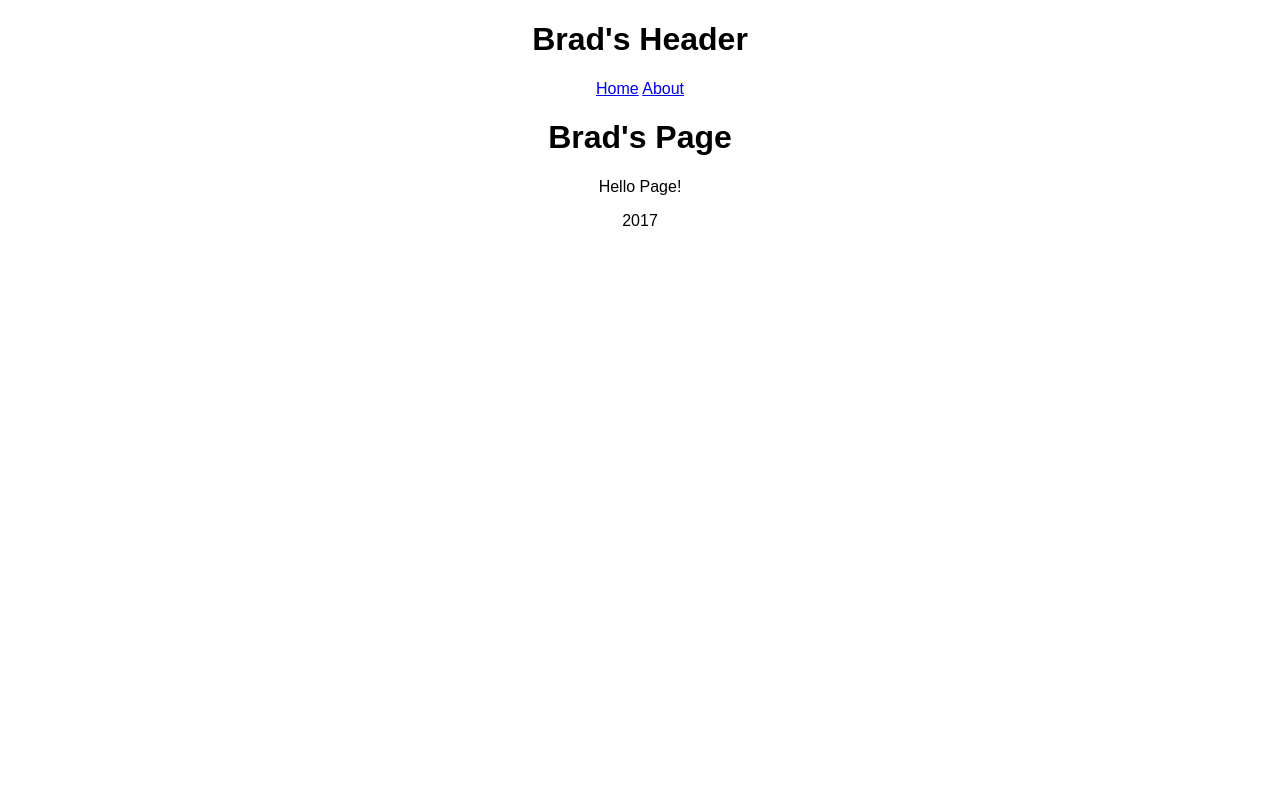
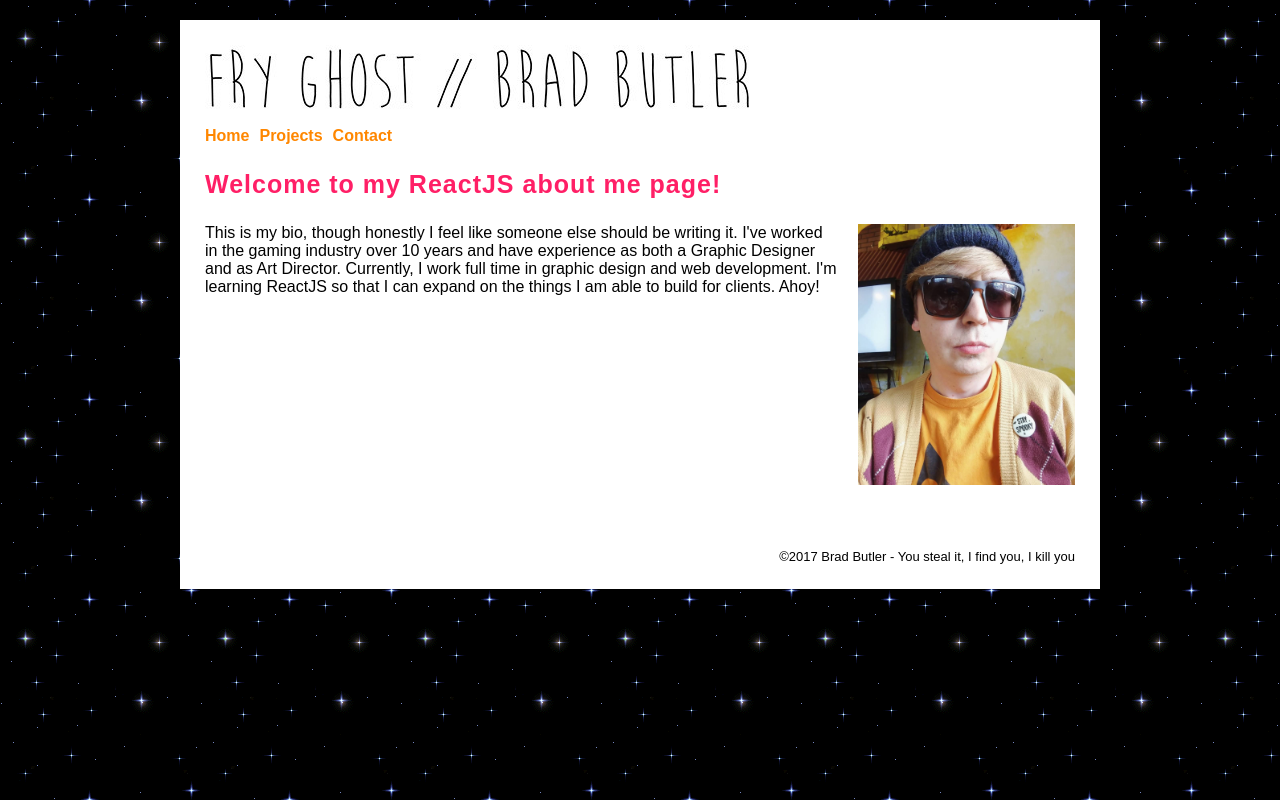
Before and after one commit to spookyburger/about-me-project, a React app: page / in a window 1280 px wide. Built offline with nearby package versions, Linux system fonts and the light colour scheme.

Commit message:
Add files via upload

```diff
--- a/package.json
+++ b/package.json
@@ -5,6 +5,7 @@
   "dependencies": {
     "react": "^16.0.0",
     "react-dom": "^16.0.0",
+    "react-router-dom": "^4.2.2",
     "react-scripts": "1.0.14"
   },
   "scripts": {
--- a/public/index.html
+++ b/public/index.html
@@ -19,7 +19,7 @@
       work correctly both with client-side routing and a non-root public URL.
       Learn how to configure a non-root public URL by running `npm run build`.
     -->
-    <title>React App</title>
+    <title>Fry Ghost // Brad Butler</title>
   </head>
   <body>
     <noscript>
--- a/src/Routes.js
+++ b/src/Routes.js
@@ -1,25 +1,40 @@
 import React from 'react'
 import { BrowserRouter as Router, Route, Switch } from 'react-router-dom'
-import { withRouter } from 'react-router-dom'
 
 import Header from './pages/Header'
 import Footer from './pages/Footer'
 import Home from './pages/Home'
-import About from './pages/About'
+import Projects from './pages/Projects'
+import Contact from './pages/Contact'
 import NotFound from './pages/NotFound'
+import Background from './img/starsglow1.png'
 
 export default () => {
+
+const sectionStyle ={
+        backgroundImage: `url(${Background})`,
+        height: `100%`
+    }
+
+
     return (
-            <div>
+        <div className="fullscreen">
+        <section style={ sectionStyle }>
+            <div className="pagecontainer">
+            <div className="pagebody">
                 <Header/>
                 <Router>
                     <Switch>
                         <Route exact path="/" component={Home} />
-                        <Route path="/about" component={About} />
+                        <Route path="/projects" component={Projects} />
+                        <Route path="/contact" component={Contact} />
                         <Route component={NotFound} />
                     </Switch>
                 </Router>
                 <Footer/>
             </div>
+            </div>
+        </section>
+        </div>
     )
 }
--- a/src/index.css
+++ b/src/index.css
@@ -1,9 +1,118 @@
+* {
+    box-sizing: border-box;
+    font-family: sans-serif;
+}
+
 body {
-  margin: 0;
-  padding: 0;
-  font-family: sans-serif;
+    margin: 0;
+    padding: 0;
+    font-family: sans-serif;
+    min-height: 100% !important;
+    height: 100%;
+}
+
+img {
+    max-width: 100%;
+    max-height: 100%;
+    padding-bottom: 10px;
+}
+
+html {
+    min-height: 100% !important;
+    height: 100%;
+    background-color: #000;
+}
+
+p {
+    margin: 0px;
+    padding: 0px;
+}
+
+h1,
+h2,
+h3,
+h4 {
+    color: #ff1f66;
+    background: transparent;
+    padding: 0;
+}
+
+h1 {
+    font-size: 25px;
+    letter-spacing: 1px;
+}
+
+h2 {
+    font-size: 20px;
+    letter-spacing: 1px;
+}
+
+h3 {
+    margin: 0 auto;
+    font-size: 20px;
+    letter-spacing: 1px;
+}
+
+article {
+    max-width: 960px;
+    margin: 0 auto;
+    padding: 10px;
 }
 
 .centerbox {
     text-align: center;
 }
+
+header {
+    font-weight: bolder;
+}
+
+footer {
+    text-align: right;
+    margin-top: 50px;
+    font-size: 13px;
+}
+
+a {
+    display: inline-block;
+    color: #ff8700;
+    margin-right: 10px;
+    text-decoration: none;
+}
+
+.fullscreen {
+    z-index: 9999;
+    position: absolute;
+    top: 0;
+    bottom: 0;
+    left: 0;
+    right: 0;
+}
+
+.pagecontainer {
+    max-width: 960px;
+    margin: 0 auto;
+    padding: 20px;
+}
+
+.pagebody {
+    padding: 25px;
+    background-color: #fff;
+    overflow: hidden;
+}
+
+article {
+    min-height: 300px;
+    padding: 0px;
+}
+.bio {
+    display: flex;
+}
+.bioleft {
+    width: 75%;
+    padding-right: 20px;
+}
+
+.bioright {
+    width: 25%;
+}
--- /dev/null
+++ b/src/pages/Contact.js
@@ -0,0 +1,13 @@
+import React from 'react'
+
+export default () => {
+    return (
+        <article>
+            <h1>Buy me food</h1>
+            <p>If you need me call me no matter where you are</p>
+            <p>No matter how far; don’t worry baby</p>
+            <p>Just call my name; I’ll be there in a hurry</p>
+            <p>You don’t have to worry</p>
+        </article>
+    )
+}
--- a/src/pages/Footer.js
+++ b/src/pages/Footer.js
@@ -2,8 +2,8 @@ import React from 'react'
 
 export default () => {
     return (
-        <div class="centerbox">
-                <p>2017</p>
-        </div>
+        <footer>
+                <p>©2017 Brad Butler - You steal it, I find you, I kill you</p>
+        </footer>
     )
 }
--- a/src/pages/Header.js
+++ b/src/pages/Header.js
@@ -1,11 +1,14 @@
 import React from 'react'
+import logo from '../img/cropped-header.jpg'
 
 export default () => {
     return (
         <div>
-            <header class="centerbox">
-                <h1>Brad's Header</h1>
-                <p><a href='/'>Home</a> <a href='/About'>About</a></p>
+            <header>
+                <a href='/'><img src={logo} alt="Fry Ghost // Brad Butler"/></a>
+                <p>
+                    <a href='/'>Home</a><a href='/projects'>Projects</a><a href='/contact'>Contact</a>
+                </p>
             </header>
         </div>
     )
--- a/src/pages/Home.js
+++ b/src/pages/Home.js
@@ -1,10 +1,20 @@
 import React from 'react'
+import avatar from '../img/avatar.jpg'
 
 export default () => {
     return (
-        <div class="centerbox">
-                <h1>Brad's Page</h1>
-                <p>Hello Page!</p>
-        </div>
+        <article>
+            <h1>Welcome to my ReactJS about me page!</h1>
+            <div className='bio'>
+            <div className='bioleft'>
+                <p>
+                    This is my bio, though honestly I feel like someone else should be writing it. I've worked in the gaming industry over 10 years and have experience as both a Graphic Designer and as Art Director. Currently, I work full time in graphic design and web development. I'm learning ReactJS so that I can expand on the things I am able to build for clients. Ahoy!
+                </p>
+            </div>
+            <div className='bioright'>
+                <img src={avatar} alt=""/>
+            </div>
+            </div>
+        </article>
     )
 }
--- a/src/pages/NotFound.js
+++ b/src/pages/NotFound.js
@@ -2,8 +2,8 @@ import React from 'react'
 
 export default () => {
     return (
-        <div>
+        <article>
             <h1>DOH... not found</h1>
-        </div>
+        </article>
     )
 }
--- /dev/null
+++ b/src/pages/Projects.js
@@ -0,0 +1,30 @@
+import React from 'react'
+
+export default () => {
+    return (
+        <article>
+            <h1>Big list of garbage</h1>
+            <p>Here are some things I've made and worked on</p>
+            <ul>
+                <li><a href="http://www.mobygames.com/developer/sheet/view/developerId,262636">My MobyGames Profile</a></li>
+                <li><a href="https://www.discogs.com/artist/5563725-Shrugboat">My Discogs Profile</a></li>
+                <li><a href="http://www.guv1.com/xacfaq">XacFAQ (Art Director)</a></li>
+                <li><a href="https://www.youtube.com/watch?v=RECmyzoTieA">Jesus Daily Doves (Art Director)</a></li>
+                <li><a href="https://spookyburger.com">Spookyburger Shirts</a></li>
+                <li><a href="http://fryghost.com">Fryghost WP Template</a></li>
+                <li><a href="http://givestockfestival.com/">Givestock Festival Website</a></li>
+                <li><a href="https://open.spotify.com/artist/7aL2dC0i1iIDlqwkyHBeEq?autoplay=true">Shrugboat on Spotify</a></li>
+                <li><a href="https://shrugboat.bandcamp.com">Shrugboat on Bandcamp</a></li>
+                <li><a href="https://feedbands.com/vinyl/record-archive">Feedbands Record Archive (Feb 2017)</a></li>
+                {/*<li><a href="https://www.youtube.com/channel/UCIjwX2OofCvRMY6pcdZPRZw">The Music Machine</a></li>*/}
+            </ul>
+            <p>In the news</p>
+            <ul>
+                <li><a href="https://www.deseretnews.com/article/600125319/Work-of-2-Utah-students-to-air-on-Channel-One.html">Work of 2 Utah students to air on Channel One (2005)</a></li>
+                <li><a href="https://www.engadget.com/2007/12/06/glucoboy-turns-diabetes-blood-testing-into-a-game">Glucoboy (Lead Designer) (2007)</a></li>
+                <li><a href="https://www.slugmag.com/pdf/285-September-2012.pdf">Shrugboat SLUG Review, PDF, Pg. 31 (2012)</a></li>
+                <li><a href="http://saltlakecomiccon.com/utah-game-developers-building-a-world-class-industry">Utah Game Developers: Building A World-Class Industry (2014)</a></li>
+            </ul>
+        </article>
+    )
+}
```
Also changed, not shown: public/favicon.ico, public/manifest.json, src/img/avatar.jpg (added), src/img/cropped-header.jpg (added), src/img/starsglow1.png (added), 1 other file.
